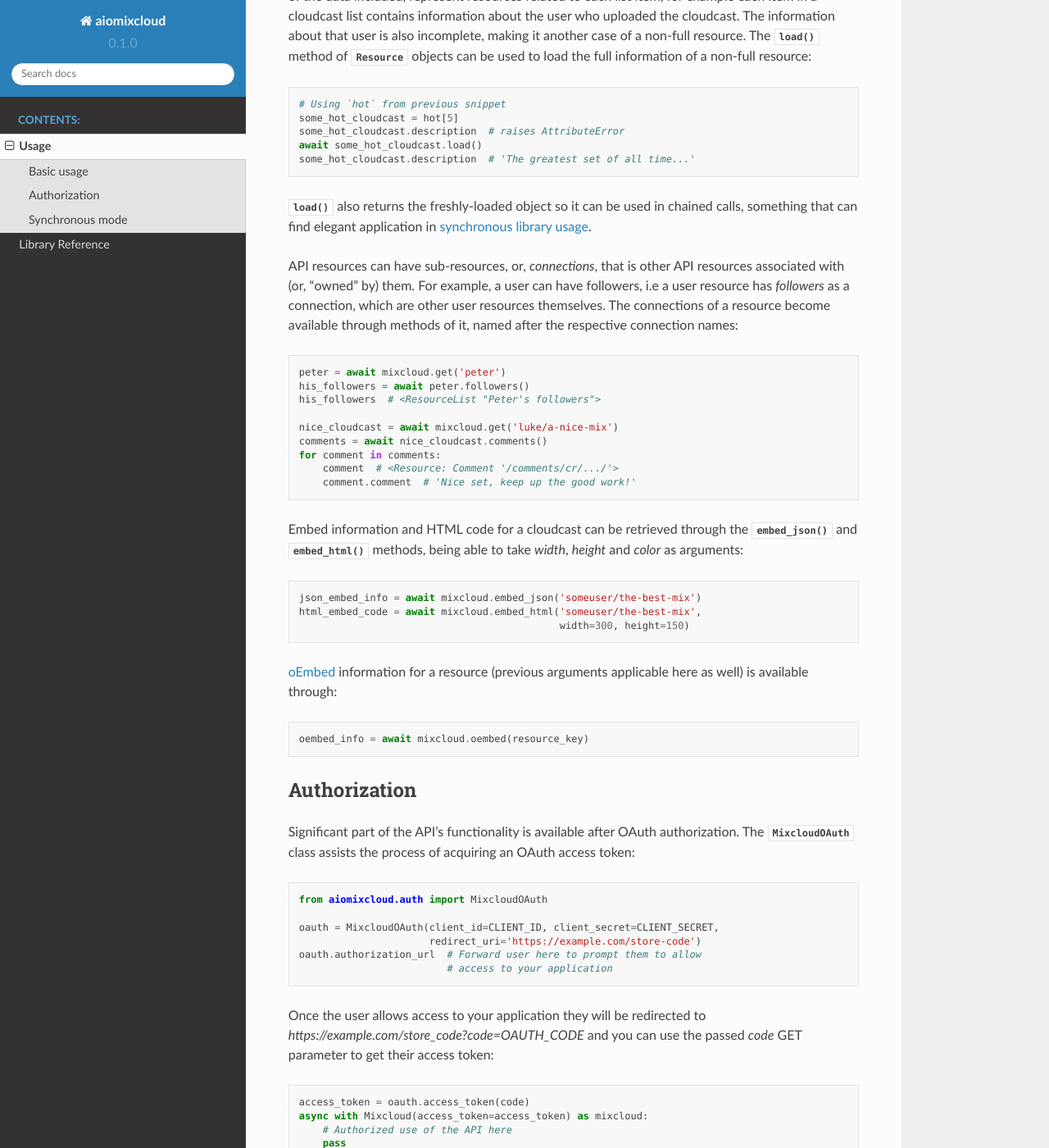
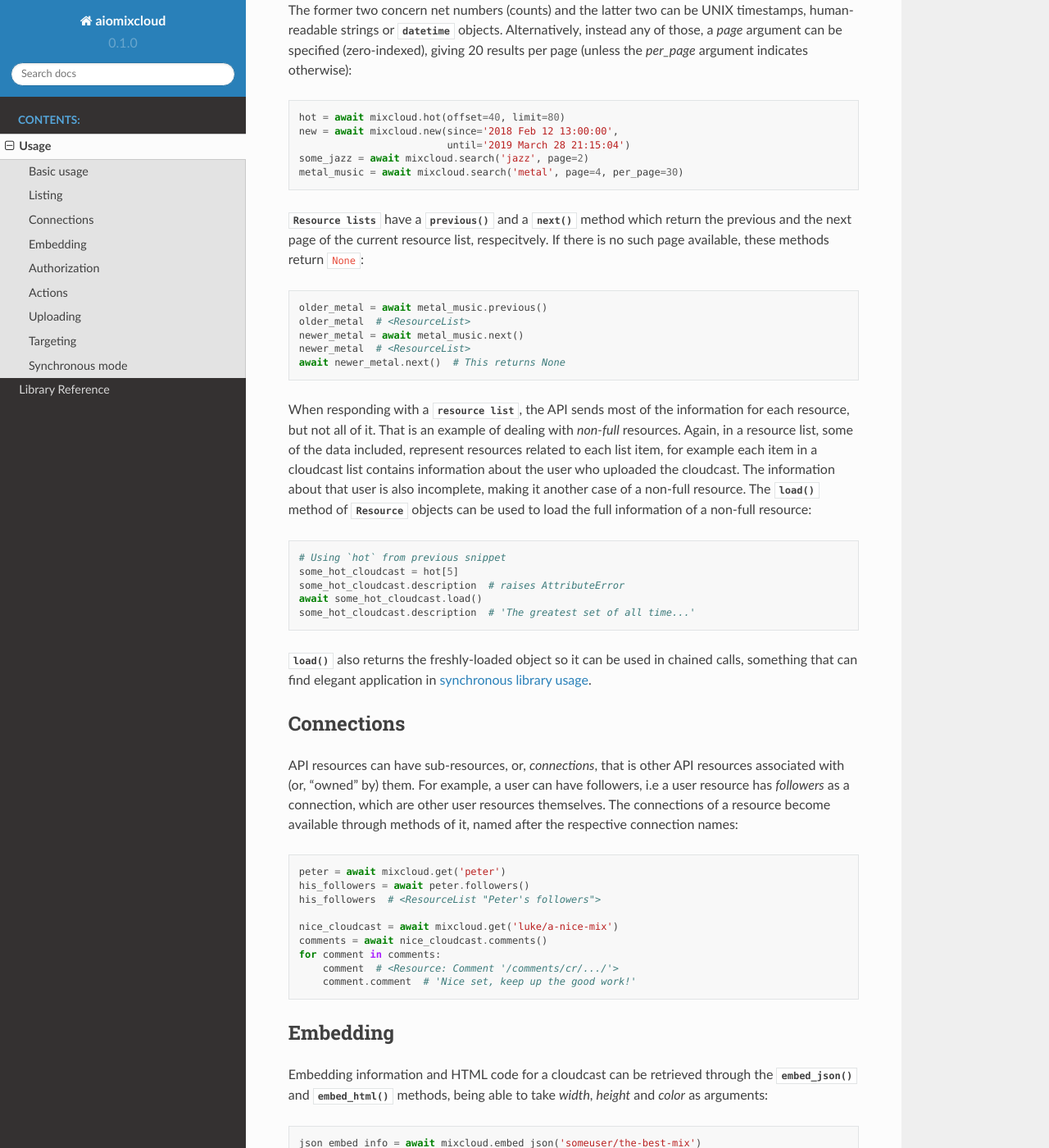
Before and after one commit to amikrop/aiomixcloud, a Sphinx documentation site: the page built from docs/usage.rst, in a window 1280 px wide and 1400 px high, scrolled down 1916 px. Shown: the whole window at 82% size. Built offline with Sphinx 7.4.7 and the Read the Docs theme 2.0.0, drawn with Linux system fonts in a browser that asks for light colours; some of the changed text lies outside the part shown.

Commit message:
Updated documentation

```diff
--- a/docs/conf.py
+++ b/docs/conf.py
@@ -38,7 +38,10 @@
 
 autodoc_default_flags = ['private-members']
 
-intersphinx_mapping = {'python': ('https://docs.python.org/3', None)}
+intersphinx_mapping = {
+    'python': ('https://docs.python.org/3', None),
+    'yarl': ('https://yarl.readthedocs.io/en/latest/', None),
+}
 
 # Add any paths that contain templates here, relative to this directory.
 templates_path = ['_templates']
--- a/docs/usage.rst
+++ b/docs/usage.rst
@@ -5,7 +5,7 @@
 -----------
 
 The library's main interface is the :class:`~aiomixcloud.core.Mixcloud` class.
-Import it directly from :mod:`aiomixcloud` and use it as an asynchronous
+Import it directly from ``aiomixcloud`` and use it as an asynchronous
 context manager.  Pass a key (URL part corresponding to a unique API resource)
 to its :meth:`~aiomixcloud.core.Mixcloud.get` method to fetch information
 about that :class:`resource <aiomixcloud.models.Resource>`::
@@ -31,6 +31,20 @@
 
     tag = await mixcloud.discover('jazz')
     tag['name']  # 'Jazz shows'
+
+:class:`~aiomixcloud.models.Resource` objects are dict-like and can iterated
+over::
+
+    # Using `tag` from previous snippet
+    for key, value in tag.items():
+        print(key, value)
+
+Original ``dict`` is stored in their `data` attribute::
+
+    tag.data  # {'url': 'https://www.mixcloud.com/discover/jazz/', 'type': ...
+
+Listing
+-------
 
 The listing methods consist of:
 
@@ -78,6 +92,18 @@
     some_jazz = await mixcloud.search('jazz', page=2)
     metal_music = await mixcloud.search('metal', page=4, per_page=30)
 
+:class:`Resource lists <aiomixcloud.models.ResourceList>` have a
+:meth:`~aiomixcloud.models.ResourceList.previous` and a
+:meth:`~aiomixcloud.models.ResourceList.next` method which return the previous
+and the next page of the current resource list, respecitvely.  If there is no
+such page available, these methods return ``None``::
+
+    older_metal = await metal_music.previous()
+    older_metal  # <ResourceList>
+    newer_metal = await metal_music.next()
+    newer_metal  # <ResourceList>
+    await newer_metal.next()  # This returns None
+
 When responding with a :class:`resource list
 <aiomixcloud.models.ResourceList>`, the API sends most of the information
 for each resource, but not all of it.  That is an example of dealing with
@@ -99,6 +125,9 @@
 object so it can be used in chained calls, something that can find elegant
 application in `synchronous library usage <sync_>`_.
 
+Connections
+-----------
+
 API resources can have sub-resources, or, *connections*, that is other API
 resources associated with (or, "owned" by) them.  For example, a user can have
 followers, i.e a user resource has `followers` as a connection, which are
@@ -115,8 +144,11 @@
         comment  # <Resource: Comment '/comments/cr/.../'>
         comment.comment  # 'Nice set, keep up the good work!'
 
-Embed information and HTML code for a cloudcast can be retrieved through the
-:meth:`~aiomixcloud.core.Mixcloud.embed_json` and
+Embedding
+---------
+
+Embedding information and HTML code for a cloudcast can be retrieved through
+the :meth:`~aiomixcloud.core.Mixcloud.embed_json` and
 :meth:`~aiomixcloud.core.Mixcloud.embed_html` methods, being able to take
 `width`, `height` and `color` as arguments::
 
@@ -173,6 +205,9 @@
     current_user = await mixcloud.me()
     current_user.username  # 'amikrop'
 
+Actions
+-------
+
 Authorized usage also enables *actions*, a group of methods about doing
 and undoing certain actions on specific resources:
 
@@ -190,6 +225,9 @@
     data['result']['message']  # 'Now following bob'
     data = await mixcloud.unrepost('alice/fun-times-ep-25')
     data.result.success  # True
+
+Uploading
+---------
 
 Making authorized use of the API allows uploading cloudcasts and
 editing existing uploads.  Both :meth:`~aiomixcloud.core.Mixcloud.upload` and
@@ -224,6 +262,9 @@
                                description='The best house mix, right for summer',
                                tags=['house', 'deep', 'summer'])
     data['result'].success  # True
+
+Targeting
+---------
 
 Methods of :class:`~aiomixcloud.core.Mixcloud` that target a specific resource
 (and thus, take a key as first argument) are also available as methods of
```
